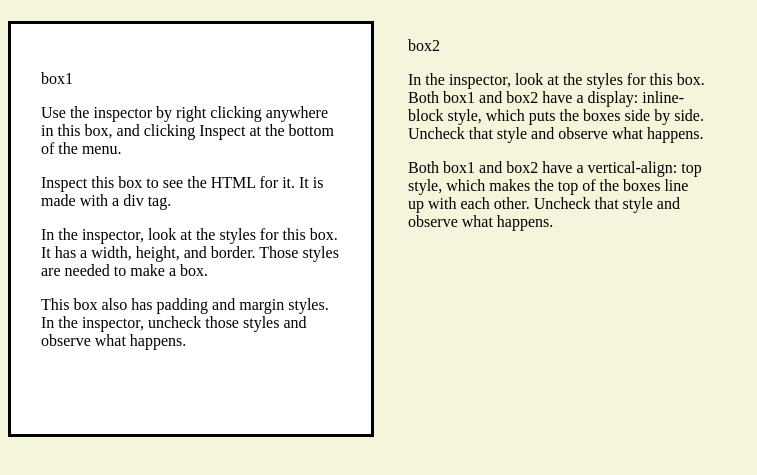
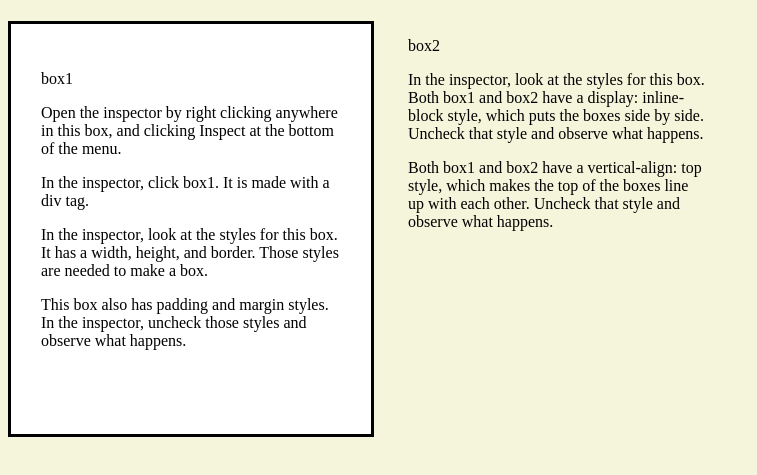
Before and after one commit to mrcodeswildride/layout, a plain HTML site: page index.html in a window 1280 px wide. Shown: the part 59-534 px from the top of the page, without its empty margins (0-757 px from the left). Drawn offline with Linux system fonts and the light colour scheme.

Commit message:
changed wording slightly

```diff
--- a/index.html
+++ b/index.html
@@ -13,17 +13,15 @@
       <p>box1</p>
 
       <p>
-        Use the inspector by right clicking anywhere in this box, and clicking Inspect at the
+        Open the inspector by right clicking anywhere in this box, and clicking Inspect at the
         bottom of the menu.
       </p>
 
-      <p>
-        Inspect this box to see the HTML for it. It is made with a div tag.
-      </p>
+      <p>In the inspector, click box1. It is made with a div tag.</p>
 
       <p>
-        In the inspector, look at the styles for this box. It has a width, height, and border.
-        Those styles are needed to make a box.
+        In the inspector, look at the styles for this box. It has a width, height, and border. Those
+        styles are needed to make a box.
       </p>
 
       <p>
```
